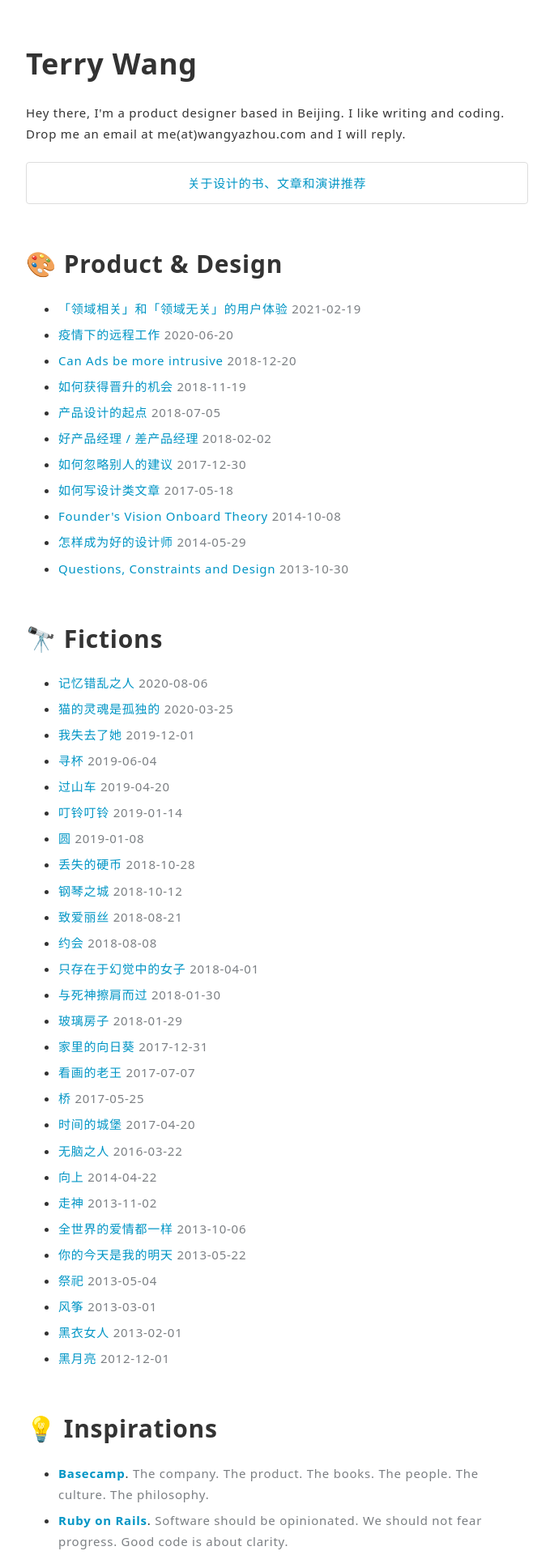
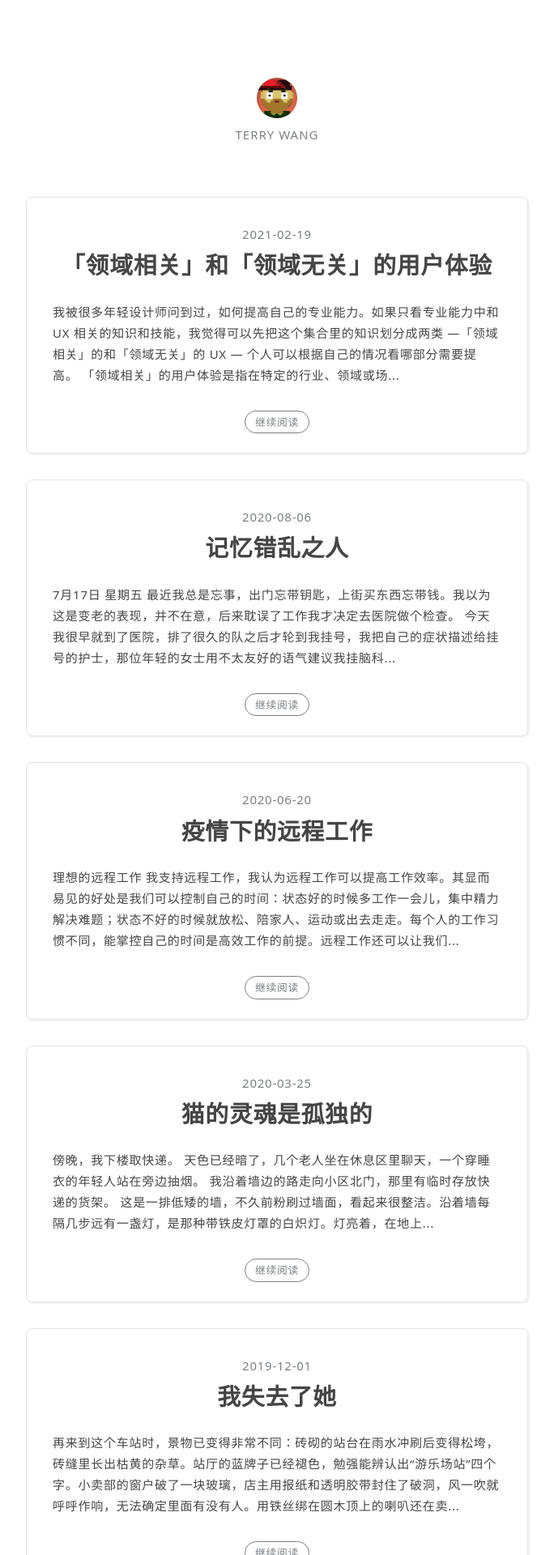
Before and after one commit to lvterry/lvterry.github.io, a Jekyll site: the page built from index.html, in a window 1280 px wide. Shown: the top 1920 px of the page at 81% size, without its empty margins (298-982 px from the left). Built offline with Jekyll 4.4.1, drawn with Linux system fonts in a browser that asks for light colours; some of the changed text lies outside the part shown.

Commit message:
change to a new design

```diff
--- a/_layouts/default.html
+++ b/_layouts/default.html
@@ -7,14 +7,21 @@
     <meta name="color-scheme" content="dark light">
     <meta name="viewport" content="width=device-width,initial-scale=1,shrink-to-fit=no">
     <meta name="description" content="Archive of Terry's thinkings and articles. 王三十九的想法和文章.">
-    <link rel="stylesheet" href="/assets/css/style.css" type="text/css" />
+    <link rel="stylesheet" href="/assets/css/style.css?v=20210224" type="text/css" />
     <link rel="apple-touch-icon" sizes="180x180" href="/apple-touch-icon.png">
     <link rel="icon" type="image/png" sizes="32x32" href="/favicon-32x32.png">
     <link rel="icon" type="image/png" sizes="16x16" href="/favicon-16x16.png">
     <link rel="manifest" href="/site.webmanifest">
   </head>
   <body>
+    <header>
+      <a class="plain" href="/" title="home">
+        <img src="/assets/8bit.png" width="50" height="50">
+        <div>Terry Wang</div>
+      </a>
+    </header>
+
     {{ content }}
-    <footer class="weak">&copy; 2012 &mdash; 2020 by Terry Wang</footer>
+    <footer class="weak">&copy; 2012 &ndash; 2021 by Terry Wang</footer>
   </body>
 </html>
--- a/_posts/2019-04-20-roller-coaster.html
+++ b/_posts/2019-04-20-roller-coaster.html
@@ -1,7 +1,6 @@
 ---
 layout: post
 title:  "过山车"
-date:   2019-04-20
 categories: story
 ---
 
@@ -20,5 +19,3 @@ categories: story
 <p>你很想闭上眼睛睡一觉，但又害怕错过终点。事实上，你没能抵挡住沉重的睡意，你感觉自己的意识滑入了舒适的海里。</p>
 
 <p>（完）</p>
-
-<p><iframe frameborder="no" border="0" marginwidth="0" marginheight="0" width=330 height=86 src="//music.163.com/outchain/player?type=2&id=4291704&auto=1&height=66"></iframe></p>
--- a/assets/css/style.css
+++ b/assets/css/style.css
@@ -1,16 +1,24 @@
+:root {
+  --weak-text-color: #7b7f83;
+  --text-color: #454545;
+  --gray-border: #ddd;
+  --post-border-color: #e5e5e5;
+
+  --background-dark-mode: #15202b;
+  --foreground-dark-mode: #eaeaea;
+  --post-border-color-dark-mode: #3c3c3c;
+  --gray-border-dark-mode: #454545;
+}
+
 body {
   font-size: 15px;
   font-family: system-ui, 'Chinese Quote', 'Segoe UI', Roboto, 'PingFang SC', 'Hiragino Sans GB', 'Microsoft YaHei', 'Helvetica Neue', Helvetica, Arial, sans-serif, 'Apple Color Emoji';
   line-height: 1.74;
-  color: #333;
-  background-color: #fff;
+  color: var(--text-color);
+  background-color: white;
   padding: 0;
   margin: 0;
   letter-spacing: 0.05em;
-}
-
-main {
-  min-height: 600px;
 }
 
 .container {
@@ -19,127 +27,110 @@ main {
   margin: 0 auto;
 }
 
-.container-fixed {
-  padding: 16px;
-  max-width: 620px;
-  margin: 0 auto;
+header {
+  text-align: center;
+  padding: 6rem 0 4rem 0;
 }
 
-article {
-  text-align: justify;
+header div {
+  text-transform: uppercase;
+  color: var(--weak-text-color);
+  letter-spacing: 1px;
 }
 
-a, a:visited {
-  color: #0095c5;
-  text-decoration: none;
+header img {
+  border-radius: 50%;
 }
 
-a:hover {
-  text-decoration: underline;
+footer {
+  text-align: center;
+  margin: 3rem 0 5rem 0;
+  color: var(--weak-text-color);
 }
 
-p {
-  margin-bottom: 1.5em;
-}
-
-p.note {
-  background: #eee;
-  font-size: 13px;
-  padding: 24px;
-  color: #666;
-  border-radius: 4px;
-}
-
-li {
-  margin-bottom: 6px;
-}
-
-h1, h2 {
-  margin: 48px 0 0 0;
+a.plain, a.plain:visited {
+  text-decoration: none;
+  color: var(--text-color);
 }
 
 h1 {
-  font-size: 36px;
+  margin-top: 0;
+  font-size: 1.8rem;
 }
 
-h2 {
-  font-size: 30px;
+img {
+  max-width: 100%;
+}
+
+.post {
+  display: block;
+  padding: 2rem 2rem 1.5rem 2rem;
+  border: 1px solid var(--post-border-color);
+  border-radius: 0.5rem;
+  margin-bottom: 2rem;
+  box-shadow: 1px 1px 3px rgba(0,0,0,.1);
+}
+
+.text-center {
+  text-align: center;
 }
 
 .weak {
   color: #7b7f83;
 }
 
-footer {
-  text-align: center;
-  font-size: 14px;
-  padding: 24px;
-  margin: 48px 24px 0 24px;
-  border-top: 1px solid #eee;
+.button {
+  display: inline-block;
+  font-size: 0.8rem;
+  color: var(--weak-text-color);
+  border: 1px solid var(--weak-text-color);
+  border-radius: 20px;
+  padding: 2px 12px;
+  margin-top: 1rem;
 }
 
 hr {
   border: none;
-  border-bottom: 1px solid #ccc;
-  margin: 32px 280px;
-}
-
-img {
-  max-width: 100%;
+  border-bottom: 1px solid var(--gray-border);
+  width: 80%;
+  margin: 4rem auto;
 }
 
 blockquote {
-  border-left: 7px solid #eee;
+  border-left: 6px solid #eee;
   margin-left: 12px;
-  padding: 4px 0 4px 24px;
-}
-
-video {
-  width: 100%;
+  padding: 2px 0 2px 24px;
 }
 
 .footnotes {
   margin-top: 36px;
-  border-top: 1px solid #eee;
-  font-size: 14px;
+  border-top: 1px solid var(--gray-border);
 }
 
 .footnotes p {
   margin: 0;
 }
 
-.recommendation {
-  border: 1px solid #dddddd;
-  text-align: center;
-  border-radius: 4px;
-  padding: 12px 16px;
+@media (prefers-colo-scheme: dark) {
+  body {
+    background: var(--background-dark-mode);
+    color: var(--foreground-dark-mode);
   }
 
-@media (prefers-color-scheme: dark) {
-  body {
-    background: #15202b;
-    color: #eaeaea;
+  a.plain, a.plain:visited {
+    color: var(--foreground-dark-mode);
   }
 
-  a, a:visited {
-    color: #9be3fb;
-  }
-
-  .recommendation {
-    border-color: #7d7d7d;
+  .post {
+    border-color: var(--post-border-color-dark-mode);
   }
 
   img {
     filter: brightness(.8) contrast(1.2);
   }
 
-  footer {
-    border-top-color: #333;
-  }
-
-  p.note {
-    background: #0d161d;
-    color: #8c8c8c;
+  hr {
+    border-color: var(--gray-border-dark-mode);
   }
 
   blockquote {
--- a/index.html
+++ b/index.html
@@ -2,52 +2,16 @@
 layout: default
 title: Terry Wang
 ---
+<main class="container">
+  {% for post in site.posts %}
+      <a class="post plain" href="{{ post.url }}">
+        <div class="weak text-center">{{ post.date | date: "%Y-%m-%d" }}</div>
+        <h1 class="text-center">{{ post.title }}</h1>
 
-  	<main>
-  		<div class="container">
-  			<h1>Terry Wang</h1>
-		    <p>Hey there, I'm a product designer based in Beijing. I like writing and coding. Drop me an email at me(at)wangyazhou.com and I will reply.</p>
-
-        <p class="recommendation">
-          <a href="recommendations.html">
-            关于设计的书、文章和演讲推荐
-          </a>
-        </p>
-
-      <h2>🎨 Product &amp; Design</h2>
-
-      <ul>
-        {% assign filtered_posts = site.posts | where: 'categories', 'work' %}
-        {% for post in filtered_posts %}
-            <li>
-              <a href="{{ post.url }}">{{ post.title }}</a>
-              <span class="weak">{{ post.date | date: "%Y-%m-%d" }}</span>
-            </li>
-        {% endfor %}
-      </ul>
-
-      <h2>🔭 Fictions</h2>
-
-      <ul>
-        {% assign filtered_posts = site.posts | where: 'categories', 'story' %}
-        {% for post in filtered_posts %}
-            <li>
-              <a href="{{ post.url }}">{{ post.title }}</a>
-              <span class="weak">{{ post.date | date: "%Y-%m-%d" }}</span>
-            </li>
-        {% endfor %}
-      </ul>
-
-      <h2>💡 Inspirations</h2>
-      <ul>
-        <li><a href="https://basecamp.com/"><b>Basecamp</b></a>. <span class="weak">The company. The product. The books. The people. The culture. The philosophy.</span></li>
-        <li><a href="https://rubyonrails.org/"><b>Ruby on Rails</b></a>. <span class="weak">Software should be opinionated. We should not fear progress. Good code is about clarity.</span></li>
-        <li><a href="https://github.com"><b>Github</b></a>. <span class="weak">Individuals collaborating based on simple rules will make the world a better place.</span></li>
-        <li><b>Japanese aesthetics</b>. <span class="weak">Simplicity is achieved not when there's nothing to add but when there's nothing to take away.</span></li>
-        <li><a href="https://www.edwardtufte.com/tufte/"><b>Edward R. Tufte</b></a>. <span class="weak">Above all else, show the data.</span></li>
-        <li><a href="https://sivers.org/"><b>Derek Sivers</b></a>. <span class="weak">An uncommon thinker.</span></li>
-        <li><a href="http://worrydream.com/"><b>Bret Victor</b></a>. <span class="weak">Invent on principles.</span></li>
-        <li><a href="https://en.wikipedia.org/wiki/Joker_(character)"><b>Joker</b></a>. <span class="weak">Why so serious?</span></li>
-      </ul>
-  		</div>
-  	</main>
+        <p>{{ post.content | strip_html | truncate: 140 }}</p>
+        <div class="text-center">
+          <span class="button">继续阅读</span>
+        </div>
+      </a>
+  {% endfor %}
+</main>
```
Also changed, not shown: _layouts/post.html (+2 -5 lines), _posts/2019-01-08-circle.md (+0 -2 lines), assets/8bit.png (added). Lines whose indentation alone changed are shown as unchanged.
